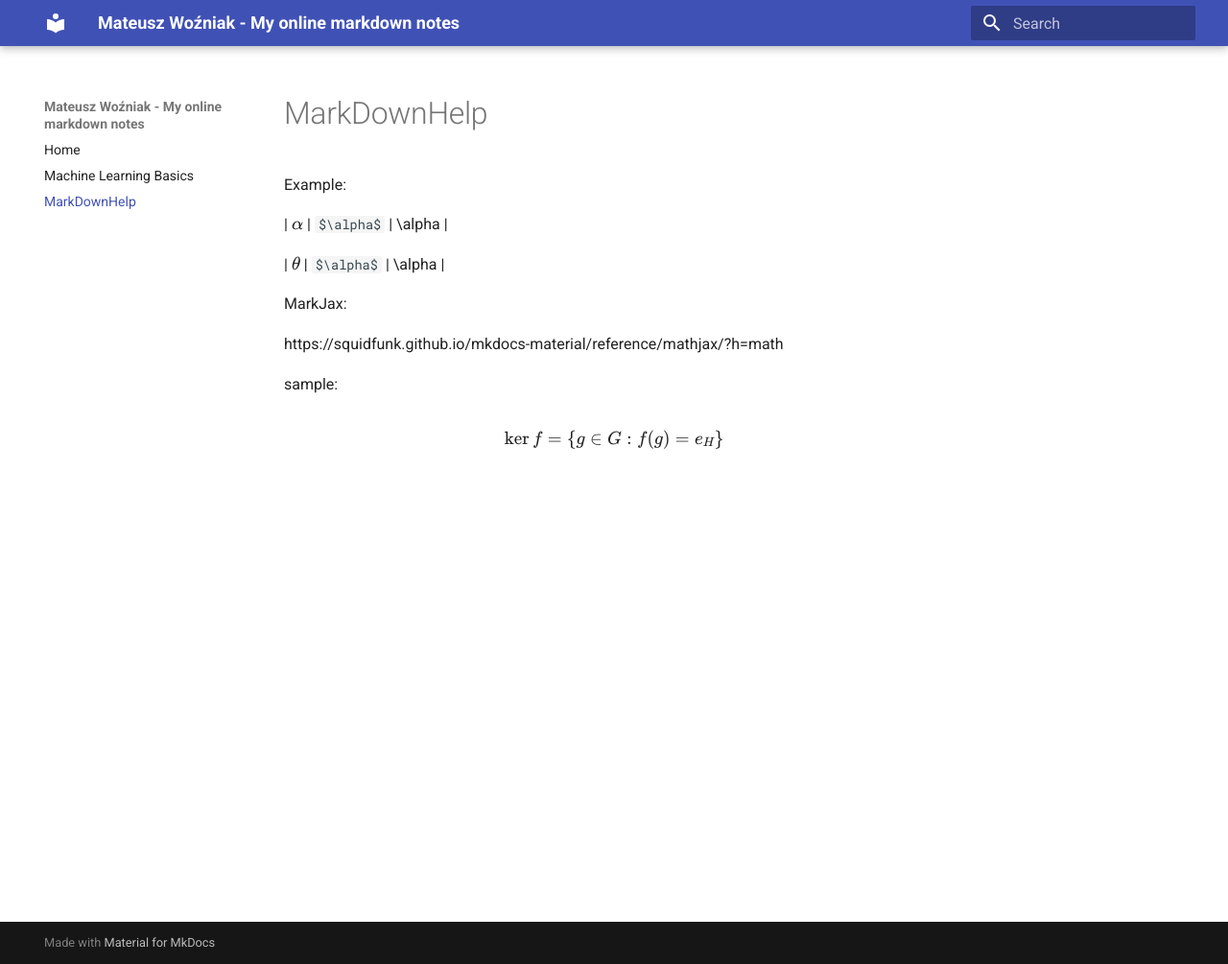
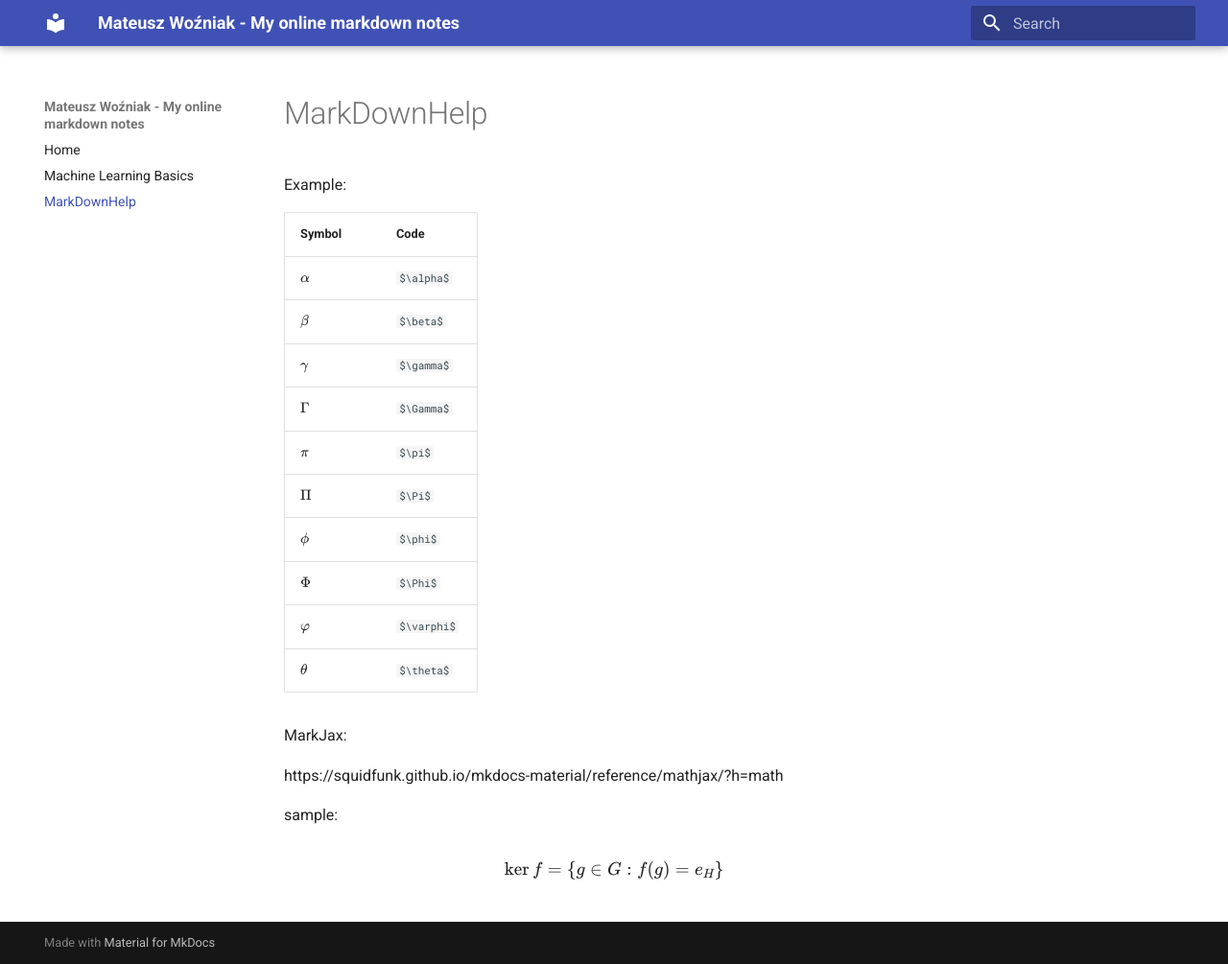
Before and after one commit to Shuffzord/shuffzord.github.io, an MkDocs documentation site: the page built from docs/MarkDownHelp.md, in a window 1280 px wide and 1005 px high. Shown: the whole window at 96% size. Built offline with MkDocs 1.6.1 and Material for MkDocs 9.7.7, drawn with Linux system fonts in a browser that asks for light colours.

Commit message:
MarkDOwn cheat sheet math symbols

```diff
--- a/docs/MarkDownHelp.md
+++ b/docs/MarkDownHelp.md
@@ -2,9 +2,18 @@ https://csrgxtu.github.io/2015/03/20/Writing-Mathematic-Fomulars-in-Markdown/
 
 Example:
 
-| $\alpha$ | `$\alpha$` | \alpha |
-
-| $\theta$ | `$\alpha$` | \alpha |
+| Symbol    | Code        |
+| --------- | ----------- |
+| $\alpha$  | `$\alpha$`  |
+| $\beta$   | `$\beta$`   |
+| $\gamma$  | `$\gamma$`  |
+| $\Gamma$  | `$\Gamma$`  |
+| $\pi$     | `$\pi$`     |
+| $\Pi$     | `$\Pi$`     |
+| $\phi$    | `$\phi$`    |
+| $\Phi$    | `$\Phi$`    |
+| $\varphi$ | `$\varphi$` |
+| $\theta$  | `$\theta$`  |
 
 MarkJax:
 
```
